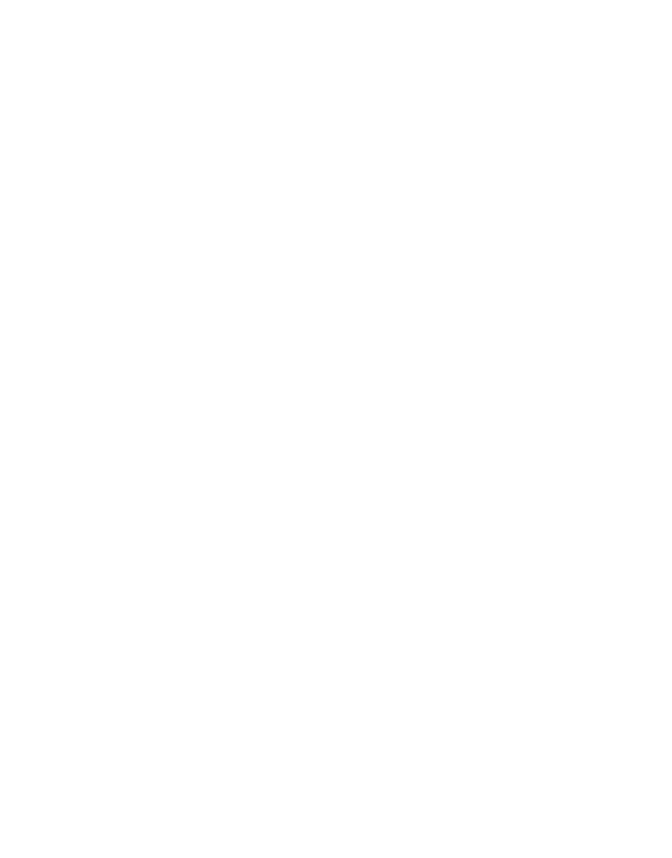
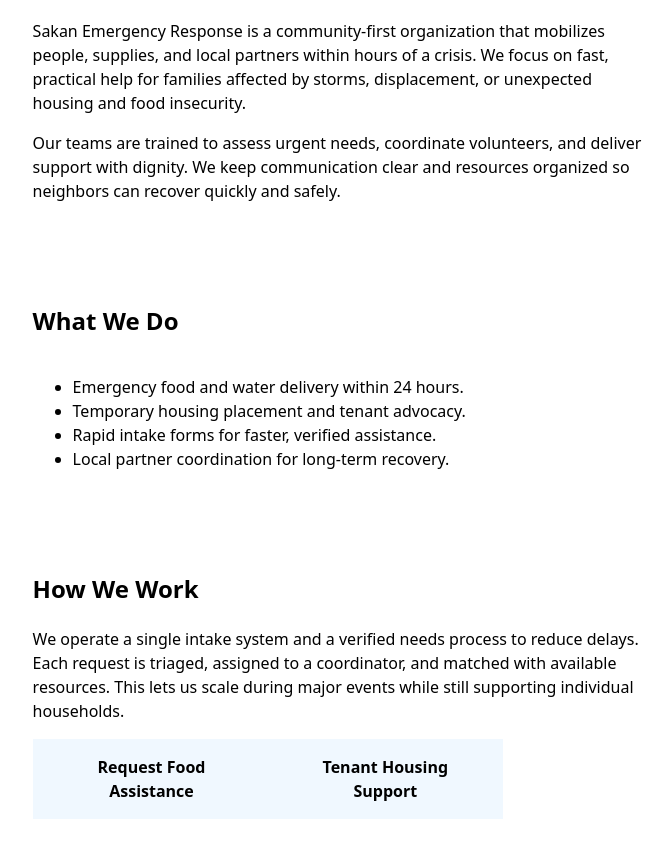
Before and after one commit to ayuubthegreat/Food_Hotspot_Website, a React (Vite) app: page /about in a window 1280 px wide. Before the commit this address had no page. Shown: the part 300-1158 px from the top of the page, without its empty margins (25-697 px from the left). Before the commit the page ends 800 px from the top, so only its background shows below. Built offline with nearby package versions, Linux system fonts and the light colour scheme.

Commit message:
git commit -m "Add tenant support page and about us page, update home page with hero image"

```diff
--- a/src/App.css
+++ b/src/App.css
@@ -163,7 +163,7 @@ form button:hover {
   height: 40vh;
   border-radius: 50%;
   background-color: rgb(85, 126, 85);
-  background-image: url("src/PHOTO-2026-02-07-12-20-57.jpg");
+  background-image: url("PHOTO-2026-02-07-12-20-57.jpg");
   background-position: 39% 20%;
   display: flex;
   justify-content: center;
--- a/src/App.jsx
+++ b/src/App.jsx
@@ -7,6 +7,8 @@ import { BrowserRouter as Router } from 'react-router-dom';
 import { Home } from './pages/home';
 import { Footer, Navbar } from './components/navbar_footer';
 import { Form_Page } from './pages/form_page';
+import { Tenant_Page } from './pages/tenant_page';
+import { About_Us } from './pages/about_us';
 
 function App() {
   const [count, setCount] = useState(0)
@@ -19,6 +21,8 @@ function App() {
         <Routes>
            <Route path="/" element={<Home />} />
            <Route path="/food" element={<Form_Page />} />
+            <Route path="/tenant" element={<Tenant_Page />} />
+            <Route path="/about" element={<About_Us />} />
            <Route path="*" element={<div>Page Not Found</div>} />
         </Routes>
       </Router>
--- a/src/pages/about_us.jsx
+++ b/src/pages/about_us.jsx
@@ -0,0 +1,51 @@
+import React from 'react'
+import { Link } from 'react-router-dom'
+import '../App.css'
+import { STATIC_INFO } from '../../Website/STATIC_INFO'
+
+export const About_Us = () => {
+	return (
+		<>
+		<div className="container">
+			<div className="text_box">
+				<h1>About {STATIC_INFO.APP_NAME}</h1>
+				<p>
+					{STATIC_INFO.APP_NAME} is a community-first organization that mobilizes people,
+					supplies, and local partners within hours of a crisis. We focus on fast, practical
+					help for families affected by storms, displacement, or unexpected housing and
+					food insecurity.
+				</p>
+				<p>
+					Our teams are trained to assess urgent needs, coordinate volunteers, and deliver
+					support with dignity. We keep communication clear and resources organized so
+					neighbors can recover quickly and safely.
+				</p>
+			</div>
+			<div className="text_box">
+				<h2>What We Do</h2>
+				<div className="row">
+					<ul>
+						<li>Emergency food and water delivery within 24 hours.</li>
+						<li>Temporary housing placement and tenant advocacy.</li>
+						<li>Rapid intake forms for faster, verified assistance.</li>
+						<li>Local partner coordination for long-term recovery.</li>
+					</ul>
+				</div>
+			</div>
+			<div className="text_box">
+				<h2>How We Work</h2>
+				<p>
+					We operate a single intake system and a verified needs process to reduce delays.
+					Each request is triaged, assigned to a coordinator, and matched with available
+					resources. This lets us scale during major events while still supporting individual
+					households.
+				</p>
+				<div className="button_row">
+					<Link to="/food">Request Food Assistance</Link>
+					<Link to="/tenant">Tenant Housing Support</Link>
+				</div>
+			</div>
+		</div>
+		</>
+	)
+}
--- /dev/null
+++ b/src/pages/tenant_page.jsx
@@ -0,0 +1,42 @@
+import React from 'react'
+import { Link } from 'react-router-dom'
+import '../App.css'
+import { STATIC_INFO } from '../../Website/STATIC_INFO'
+
+export const Tenant_Page = () => {
+	return (
+		<>
+		<div className="container">
+			<div className="text_box">
+				<h1>Tenant Housing Support</h1>
+				<p>
+					{STATIC_INFO.APP_NAME} helps tenants navigate urgent housing challenges after
+					emergencies, sudden displacement, or unsafe living conditions. Our goal is to
+					stabilize housing quickly and connect you with trusted local resources.
+				</p>
+			</div>
+			<div className="text_box">
+				<h2>Services We Provide</h2>
+				<ul>
+					<li>Temporary lodging placements and hotel vouchers.</li>
+					<li>Landlord communication support and documentation help.</li>
+					<li>Emergency utility assistance and short-term grants.</li>
+					<li>Referrals to legal aid and tenant rights organizations.</li>
+				</ul>
+			</div>
+			<div className="text_box">
+				<h2>What We Need From You</h2>
+				<p>
+					Please gather your most recent lease or rental agreement, a photo ID, and any
+					notices related to the incident. If you are unsafe right now, prioritize getting to
+					a safe location and call local emergency services.
+				</p>
+				<div className="button_row">
+					<Link to="/food">Request Food Assistance</Link>
+					<Link to="/about">Learn About Our Response Team</Link>
+				</div>
+			</div>
+		</div>
+		</>
+	)
+}
```
